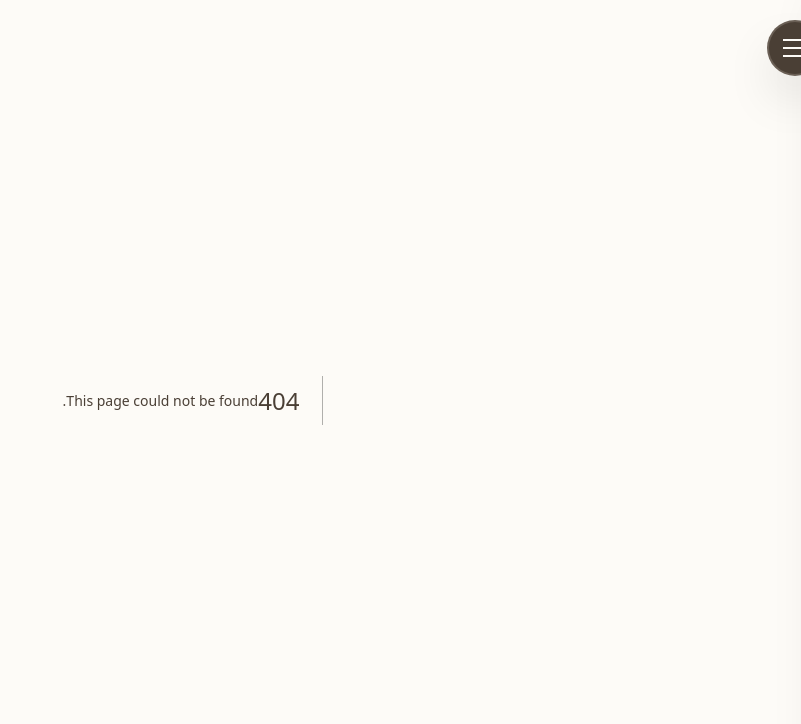
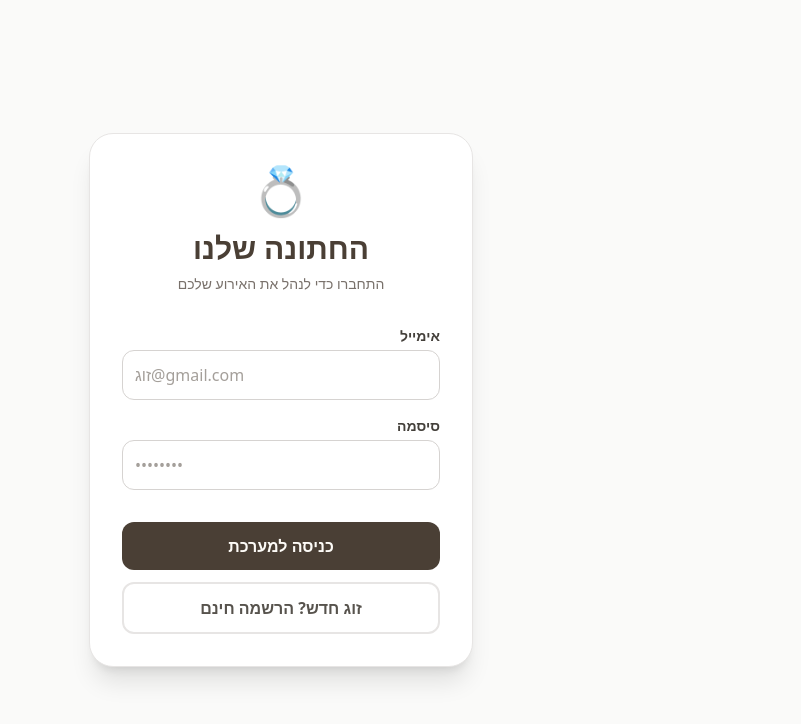
Before and after one commit to tomer2208/wedding-project, a Next.js app: page /login in a window 1280 px wide. Before the commit this address had no page. Shown: the top 724 px of the page, without its empty margins (479-1280 px from the left). Built offline with nearby package versions, Linux system fonts and the light colour scheme; no server answers.

Commit message:
Fix rsvp navbar

```diff
--- a/app/guests/page.tsx
+++ b/app/guests/page.tsx
@@ -4,6 +4,7 @@ import React, { useState, useEffect } from "react";
 import { ExcelImport } from "@/components/ExcelImport";
 import { Guest } from "@/types/guest";
 import { createClient } from "../../utils/supabase/client";
+import { useRouter } from "next/navigation";
 
 const sideMap: Record<string, string> = {
   Bride: "צד כלה",
@@ -44,9 +45,12 @@ const relationshipMap: Record<string, string> = {
 };
 
 export default function GuestsPage() {
+  const router = useRouter();
+  const supabase = createClient();
+
   const [guests, setGuests] = useState<Guest[]>([]);
   const [isLoaded, setIsLoaded] = useState(false);
-  const supabase = createClient();
+  const [userId, setUserId] = useState<string | null>(null); // שומר את מזהה הזוג המחובר
 
   const [isAddingManual, setIsAddingManual] = useState(false);
   const [manualGuest, setManualGuest] = useState<Partial<Guest>>({
@@ -62,19 +66,56 @@ export default function GuestsPage() {
   const [editingId, setEditingId] = useState<string | null>(null);
   const [editFormData, setEditFormData] = useState<Partial<Guest>>({});
 
+  // בדיקת התחברות ומשיכת הנתונים הספציפיים לזוג
   useEffect(() => {
-    const fetchGuests = async () => {
-      const { data, error } = await supabase.from("guests").select("*");
+    const checkAuthAndFetch = async () => {
+      // 1. בודק אם יש סשן (האם מישהו מחובר)
+      const {
+        data: { session },
+      } = await supabase.auth.getSession();
+
+      // אם אין משתמש, זורק אותו לעמוד ההתחברות
+      if (!session) {
+        router.push("/login");
+        return;
+      }
+
+      // 2. שומר את ה-ID של המשתמש הנוכחי
+      const currentUserId = session.user.id;
+      setUserId(currentUserId);
+
+      // 3. מושך את האורחים ששייכים *רק* למשתמש הזה
+      const { data, error } = await supabase
+        .from("guests")
+        .select("*")
+        .eq("user_id", currentUserId);
+
       if (error) console.error("Error fetching guests:", error);
       else if (data) setGuests(data as Guest[]);
+
       setIsLoaded(true);
     };
-    fetchGuests();
-  }, [supabase]);
+
+    checkAuthAndFetch();
+  }, [supabase, router]);
+
+  // פונקציית התנתקות מהמערכת
+  const handleLogout = async () => {
+    await supabase.auth.signOut();
+    router.push("/login");
+  };
 
   const handleImportGuests = async (importedGuests: Guest[]) => {
-    const { error } = await supabase.from("guests").insert(importedGuests);
-    if (!error) setGuests((prev) => [...prev, ...importedGuests]);
+    if (!userId) return;
+
+    // הזרקת ה-user_id לכל האורחים שמגיעים מהאקסל
+    const guestsWithUser = importedGuests.map((g) => ({
+      ...g,
+      user_id: userId,
+    }));
+
+    const { error } = await supabase.from("guests").insert(guestsWithUser);
+    if (!error) setGuests((prev) => [...prev, ...guestsWithUser]);
     else alert("הייתה שגיאה בשמירת האורחים מהאקסל");
   };
 
@@ -87,7 +128,7 @@ export default function GuestsPage() {
 
   const handleSaveManualGuest = async (e: React.FormEvent) => {
     e.preventDefault();
-    if (!manualGuest.name) return;
+    if (!manualGuest.name || !userId) return;
 
     const newGuest: Guest = {
       id: Math.random().toString(36).substr(2, 9),
@@ -98,6 +139,7 @@ export default function GuestsPage() {
       relationship: manualGuest.relationship as Guest["relationship"],
       ageGroup: manualGuest.ageGroup as Guest["ageGroup"],
       status: manualGuest.status as Guest["status"],
+      user_id: userId, // חשוב מאוד: שיוך האורח לזוג המחובר!
     };
 
     const { error } = await supabase.from("guests").insert([newGuest]);
@@ -113,6 +155,8 @@ export default function GuestsPage() {
         ageGroup: "Adults",
         status: "Pending",
       });
+    } else {
+      alert("שגיאה ביצירת האורח: " + error.message);
     }
   };
 
@@ -128,12 +172,10 @@ export default function GuestsPage() {
     setGuests((prev) =>
       prev.map((g) => (g.id === id ? { ...g, status: newStatus } : g)),
     );
-
     const { error } = await supabase
       .from("guests")
       .update({ status: newStatus })
       .eq("id", id);
-
     if (error) {
       console.error("Error updating status:", error);
       alert("שגיאה בעדכון הסטטוס בענן");
@@ -156,8 +198,17 @@ export default function GuestsPage() {
   };
 
   const handleDeleteAll = async () => {
-    if (window.confirm("זהירות! פעולה זו תמחק את הכל. האם אתה בטוח?")) {
-      const { error } = await supabase.from("guests").delete().neq("id", "0");
+    if (!userId) return;
+    if (
+      window.confirm(
+        "זהירות! פעולה זו תמחק את כל האורחים שלכם. האם אתם בטוחים?",
+      )
+    ) {
+      // מוחק רק את האורחים של המשתמש הספציפי
+      const { error } = await supabase
+        .from("guests")
+        .delete()
+        .eq("user_id", userId);
       if (!error) setGuests([]);
     }
   };
@@ -168,13 +219,9 @@ export default function GuestsPage() {
       return;
     }
 
-    // מנקה את מספר הטלפון מתווים מיותרים
     const cleanPhone = guest.phone.replace(/\D/g, "");
-
-    // הלינק האמיתי כולל https:// כדי שיהיה לחיץ בוואטסאפ!
     const rsvpLink = `https://wedding-project-omega-flame.vercel.app/rsvp`;
 
-    // ניסוח ההודעה
     const message = `היי ${guest.name} ✨
 מה קורה? אנחנו מתרגשים מאוד להזמין אתכם לחתונה שלנו שתתקיים ב-2.6.26! 🥂
 
@@ -183,7 +230,6 @@ ${rsvpLink}
 
 אוהבים, סיוון ותומר ❤️`;
 
-    // פתיחת חלון וואטסאפ עם ההודעה המקודדת
     window.open(
       `https://wa.me/972${cleanPhone.substring(1)}?text=${encodeURIComponent(message)}`,
       "_blank",
@@ -200,16 +246,22 @@ ${rsvpLink}
   return (
     <div className="max-w-6xl mx-auto p-6 pt-24 space-y-10" dir="rtl">
       {/* כותרת וסטטיסטיקה */}
-      <div className="flex flex-col md:flex-row justify-between items-center gap-4 bg-stone-50 p-6 rounded-2xl border border-stone-200 shadow-sm">
+      <div className="flex flex-col md:flex-row justify-between items-center gap-4 bg-stone-50 p-6 rounded-2xl border border-stone-200 shadow-sm relative">
+        {/* כפתור התנתקות */}
+        <button
+          onClick={handleLogout}
+          className="absolute top-4 left-4 text-xs font-bold text-stone-500 hover:text-red-500 transition-colors bg-white px-3 py-1.5 rounded-lg border border-stone-200 shadow-sm"
+        >
+          התנתק 🚪
+        </button>
+
         <div>
           <h1 className="text-3xl font-bold text-wedding-dark">
-            ניהול מוזמנים (מחובר לענן ☁️)
+            ניהול מוזמנים
           </h1>
-          <p className="text-stone-500 mt-1">
-            העלו, ערכו ונהלו את רשימת האורחים שלכם
-          </p>
+          <p className="text-stone-500 mt-1">האזור האישי שלכם לניהול האירוע</p>
         </div>
-        <div className="flex gap-8">
+        <div className="flex gap-8 mt-4 md:mt-0">
           <div className="text-center">
             <span className="block text-4xl font-black text-wedding-brown">
               {totalGuests}
@@ -254,7 +306,7 @@ ${rsvpLink}
           </div>
         </div>
 
-        {/* טופס הוספה ידנית מעודכן עם קרבה וקבוצת גיל */}
+        {/* טופס הוספה ידנית */}
         {isAddingManual && (
           <form
             onSubmit={handleSaveManualGuest}
@@ -327,7 +379,6 @@ ${rsvpLink}
                   ))}
                 </select>
               </div>
-              {/* --- שדה קרבה חסר --- */}
               <div>
                 <label className="block text-sm font-bold text-stone-700 mb-1">
                   קרבה
@@ -349,7 +400,6 @@ ${rsvpLink}
                   ))}
                 </select>
               </div>
-              {/* --- שדה קבוצת גיל חסר --- */}
               <div>
                 <label className="block text-sm font-bold text-stone-700 mb-1">
                   קבוצת גיל
@@ -404,7 +454,7 @@ ${rsvpLink}
           </form>
         )}
 
-        {/* טבלת האורחים עם סטטוס אינטראקטיבי */}
+        {/* טבלת האורחים */}
         <div className="bg-white rounded-2xl shadow-sm border border-stone-200 overflow-hidden">
           <div className="overflow-x-auto">
             <table className="w-full text-right">
@@ -425,7 +475,7 @@ ${rsvpLink}
                     className={`transition-colors ${editingId === guest.id ? "bg-wedding-sand/10" : "hover:bg-stone-50/50"}`}
                   >
                     {editingId === guest.id ? (
-                      /* מצב עריכה מלא */
+                      /* מצב עריכה */
                       <>
                         <td className="p-3">
                           <input
@@ -454,7 +504,6 @@ ${rsvpLink}
                           />
                         </td>
                         <td className="p-3 space-y-1">
-                          {/* הוספתי שדה קרבה לעריכה */}
                           <select
                             value={editFormData.relationship}
                             onChange={(e) =>
@@ -490,7 +539,6 @@ ${rsvpLink}
                           </select>
                         </td>
                         <td className="p-3">
-                          {/* הוספתי קבוצת גיל לעריכה */}
                           <select
                             value={editFormData.ageGroup}
                             onChange={(e) =>
@@ -529,7 +577,7 @@ ${rsvpLink}
                         </td>
                       </>
                     ) : (
-                      /* מצב תצוגה רגיל עם סטטוס משתנה */
+                      /* מצב תצוגה רגיל */
                       <>
                         <td className="p-4">
                           <div className="font-bold text-stone-800">
@@ -560,7 +608,6 @@ ${rsvpLink}
                           )}
                         </td>
                         <td className="p-4">
-                          {/* ה-Select החדש לעדכון מהיר */}
                           <select
                             value={guest.status}
                             onChange={(e) =>
--- /dev/null
+++ b/app/login/page.tsx
@@ -0,0 +1,127 @@
+"use client";
+
+import React, { useState } from "react";
+import { useRouter } from "next/navigation";
+import { createClient } from "../../utils/supabase/client";
+
+export default function LoginPage() {
+  const [email, setEmail] = useState("");
+  const [password, setPassword] = useState("");
+  const [loading, setLoading] = useState(false);
+  const [message, setMessage] = useState({ text: "", type: "" });
+
+  const router = useRouter();
+  const supabase = createClient();
+
+  // פונקציית הרשמה (זוג חדש)
+  const handleSignUp = async (e: React.FormEvent) => {
+    e.preventDefault();
+    setLoading(true);
+    setMessage({ text: "", type: "" });
+
+    const { error } = await supabase.auth.signUp({
+      email,
+      password,
+    });
+
+    if (error) {
+      setMessage({ text: "אופס, משהו השתבש: " + error.message, type: "error" });
+    } else {
+      setMessage({ text: "הרשמה בוצעה בהצלחה! אפשר להתחבר.", type: "success" });
+    }
+    setLoading(false);
+  };
+
+  // פונקציית התחברות (זוג קיים)
+  const handleLogin = async (e: React.FormEvent) => {
+    e.preventDefault();
+    setLoading(true);
+    setMessage({ text: "", type: "" });
+
+    const { error } = await supabase.auth.signInWithPassword({
+      email,
+      password,
+    });
+
+    if (error) {
+      setMessage({ text: "אימייל או סיסמה שגויים", type: "error" });
+    } else {
+      // התחברות מוצלחת! נעביר אותם לעמוד הניהול
+      router.push("/guests");
+    }
+    setLoading(false);
+  };
+
+  return (
+    <div
+      className="min-h-screen bg-stone-50 flex items-center justify-center p-4"
+      dir="rtl"
+    >
+      <div className="bg-white p-8 rounded-3xl shadow-xl border border-stone-200 max-w-sm w-full animate-in zoom-in duration-300">
+        <div className="text-center mb-8">
+          <div className="text-5xl mb-4">💍</div>
+          <h1 className="text-3xl font-bold text-wedding-dark">החתונה שלנו</h1>
+          <p className="text-stone-500 text-sm mt-2">
+            התחברו כדי לנהל את האירוע שלכם
+          </p>
+        </div>
+
+        <form className="space-y-4">
+          <div>
+            <label className="block text-sm font-bold text-stone-700 mb-1">
+              אימייל
+            </label>
+            <input
+              type="email"
+              value={email}
+              onChange={(e) => setEmail(e.target.value)}
+              className="w-full text-left p-3 border border-stone-300 rounded-xl focus:border-wedding-brown outline-none"
+              placeholder="זוג@gmail.com"
+              dir="ltr"
+            />
+          </div>
+
+          <div>
+            <label className="block text-sm font-bold text-stone-700 mb-1">
+              סיסמה
+            </label>
+            <input
+              type="password"
+              value={password}
+              onChange={(e) => setPassword(e.target.value)}
+              className="w-full text-left p-3 border border-stone-300 rounded-xl focus:border-wedding-brown outline-none"
+              placeholder="••••••••"
+              dir="ltr"
+            />
+          </div>
+
+          {message.text && (
+            <div
+              className={`p-3 rounded-lg text-sm font-bold ${message.type === "error" ? "bg-red-100 text-red-700" : "bg-green-100 text-green-700"}`}
+            >
+              {message.text}
+            </div>
+          )}
+
+          <div className="pt-4 space-y-3">
+            <button
+              onClick={handleLogin}
+              disabled={loading}
+              className="w-full py-3 bg-wedding-dark text-wedding-beige font-bold rounded-xl hover:bg-stone-700 transition-all"
+            >
+              {loading ? "טוען..." : "כניסה למערכת"}
+            </button>
+
+            <button
+              onClick={handleSignUp}
+              disabled={loading}
+              className="w-full py-3 bg-white border-2 border-stone-200 text-stone-600 font-bold rounded-xl hover:bg-stone-50 transition-all"
+            >
+              זוג חדש? הרשמה חינם
+            </button>
+          </div>
+        </form>
+      </div>
+    </div>
+  );
+}
--- a/components/Navbar.tsx
+++ b/components/Navbar.tsx
@@ -2,11 +2,15 @@
 
 import { useState } from "react";
 import Link from "next/link";
+// 1. ייבוא ההוק שקורא את הכתובת
+import { usePathname } from "next/navigation";
 
 export const Navbar = () => {
   const [isOpen, setIsOpen] = useState(false);
 
-  // סדר התפריט עודכן: דאשבורד נמצא עכשיו בסוף הרשימה
+  // 2. קריאת הכתובת הנוכחית (URL)
+  const pathname = usePathname();
+
   const menuItems = [
     { name: "דף הבית", href: "/" },
     { name: "ניהול מוזמנים", href: "/guests" },
@@ -15,6 +19,11 @@ export const Navbar = () => {
     { name: "מחשבון אלכוהול", href: "/Alcohol" },
     { name: "תמונת מצב", href: "/dashboard" },
   ];
+
+  // 3. תנאי העצירה המגן: אם הכתובת מתחילה ב-rsvp (כולל תת-נתיבים אם יהיו בעתיד), אל תציג כלום!
+  if (pathname.startsWith("/rsvp") || pathname === "/login") {
+    return null;
+  }
 
   return (
     <>
--- a/types/guest.ts
+++ b/types/guest.ts
@@ -22,4 +22,6 @@ export interface Guest {
   ageGroup: "Adults" | "YoungAdults" | "Kids";
 
   status: "Invited" | "Confirmed" | "Declined" | "Pending";
+
+  user_id?: string;
 }
```
